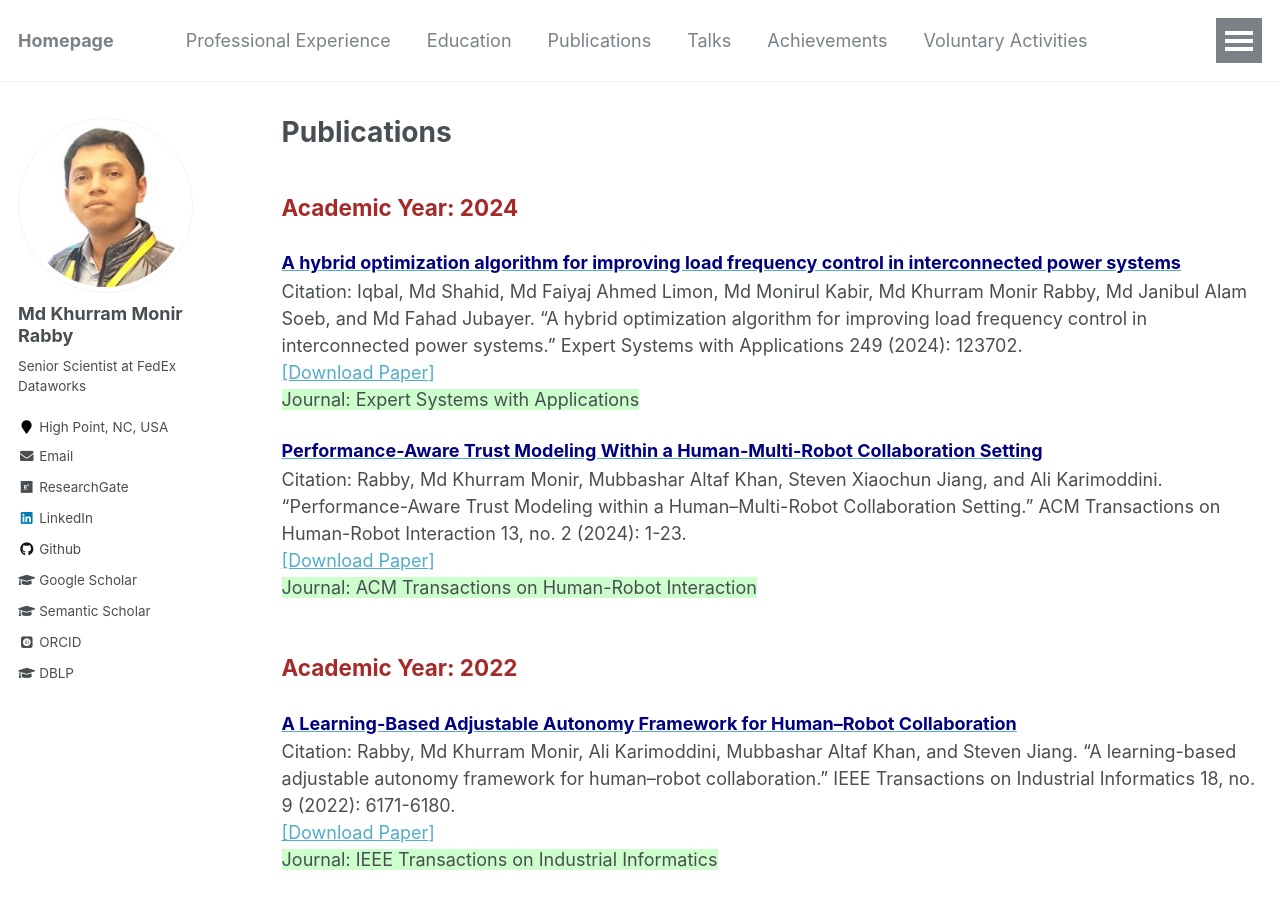
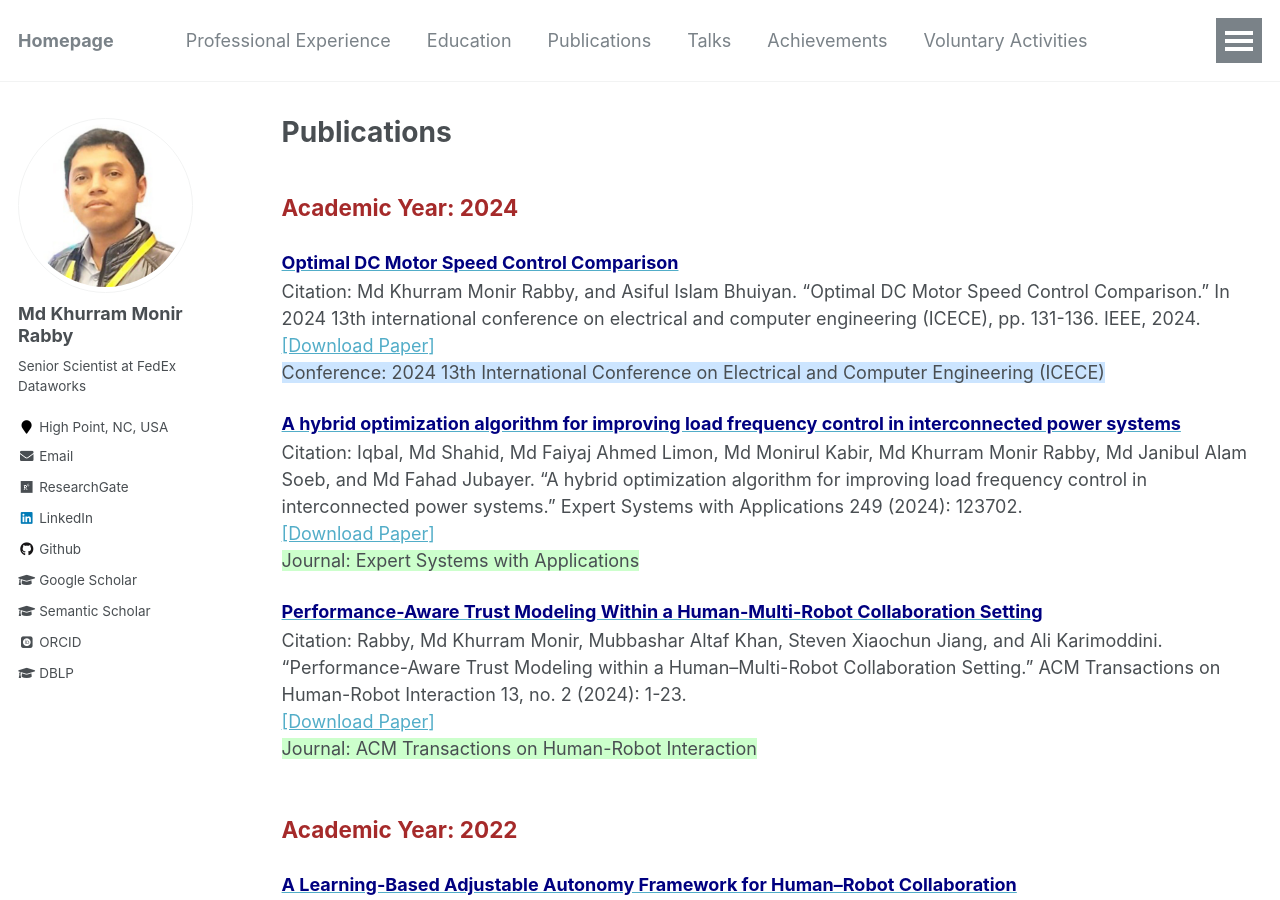
Before and after one commit to mkmrabby/mkmrabby.github.io, a Jekyll site: the page built from _pages/publications_lists.md, in a window 1280 px wide and 900 px high. Built offline with Jekyll 4.4.1, drawn with Linux system fonts in a browser that asks for light colours; some web fonts are replaced.

Commit message:
Update publications_lists.md

```diff
--- a/_pages/publications_lists.md
+++ b/_pages/publications_lists.md
@@ -7,6 +7,12 @@ author_profile: true
 <br/>
 <span style="font-size:1.25em; color:brown;"><b>Academic Year: 2024</b></span>
 <!-- background-color:#ffcccc; -->
+
+<span style="color:black; font-size:1.1em"><b><a href="https://ieeexplore.ieee.org/abstract/document/11024856" target="_blank"><font color="Navy" size="4">Optimal DC Motor Speed Control Comparison</font></a></b></span><br/>
+Citation: Md Khurram Monir Rabby, and Asiful Islam Bhuiyan. "Optimal DC Motor Speed Control Comparison." In 2024 13th international conference on electrical and computer engineering (ICECE), pp. 131-136. IEEE, 2024.<br/>
+<a href="https://ieeexplore.ieee.org/abstract/document/11024856" target="_blank">[Download Paper]</a> <br/>
+<span style="background-color:#cce5ff; font-size:1em;">Conference: 2024 13th International Conference on Electrical and Computer Engineering (ICECE)</span>
+<br/>
 
 <span style="color:black; font-size:1.1em"><b><a href="https://www.sciencedirect.com/science/article/abs/pii/S0957417424005682" target="_blank"><font color="Navy" size="4">A hybrid optimization algorithm for improving load frequency control in interconnected power systems</font></a></b></span><br/>
 Citation: Iqbal, Md Shahid, Md Faiyaj Ahmed Limon, Md Monirul Kabir, Md Khurram Monir Rabby, Md Janibul Alam Soeb, and Md Fahad Jubayer. "A hybrid optimization algorithm for improving load frequency control in interconnected power systems." Expert Systems with Applications 249 (2024): 123702.<br/>
```
